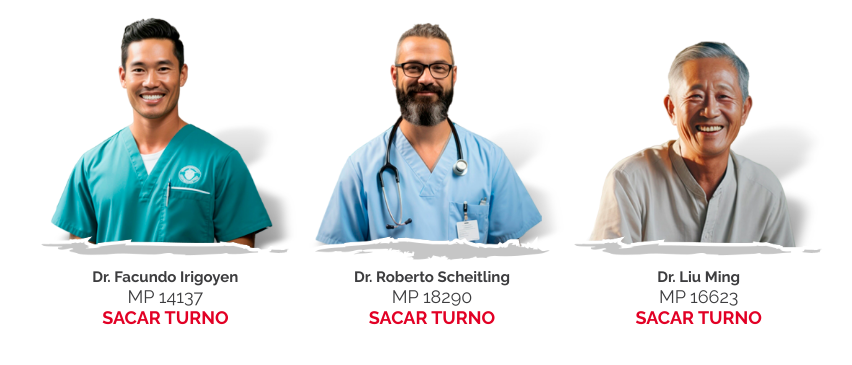
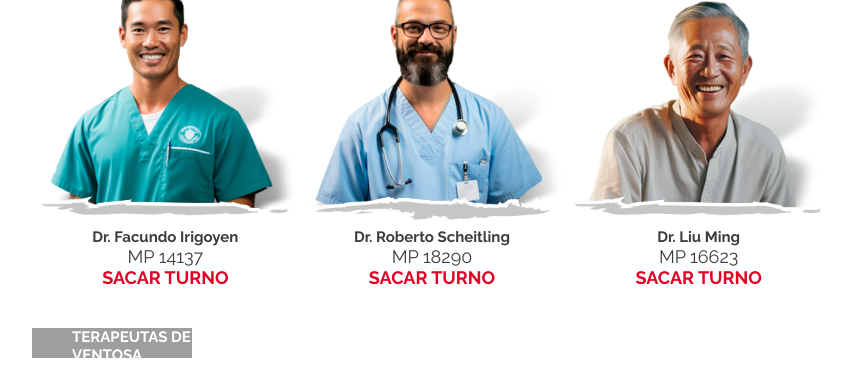
Before and after one commit to german-79/CaC_Grupo3Python, a Python web app: template templates/profesionales.html in a window 1280 px wide. Shown: the part 1963-2328 px from the top of the page, without its empty margins (218-1070 px from the left). Run offline with Jinja, Linux system fonts and the light colour scheme; the template is opened without the code that fills it, so the values that code supplies are empty; grey boxes are pictures that could not be loaded.

Commit message:
chequeo cambios

```diff
--- a/static/CSS/profesionales.css
+++ b/static/CSS/profesionales.css
@@ -40,11 +40,13 @@
   }
 .titulo-card-medico{
   background-image: url(/static/img/fondo_titulo_profesionales.svg);
-   height: 40px;
+   height: 30px;
   background-repeat: no-repeat;
+  width: 160px;
 }
 .titulo-card-medico h2 {
   color: #fff;
+  padding-left: 40px;
 }
  .medicos-terapias{
   display: flex;
```
